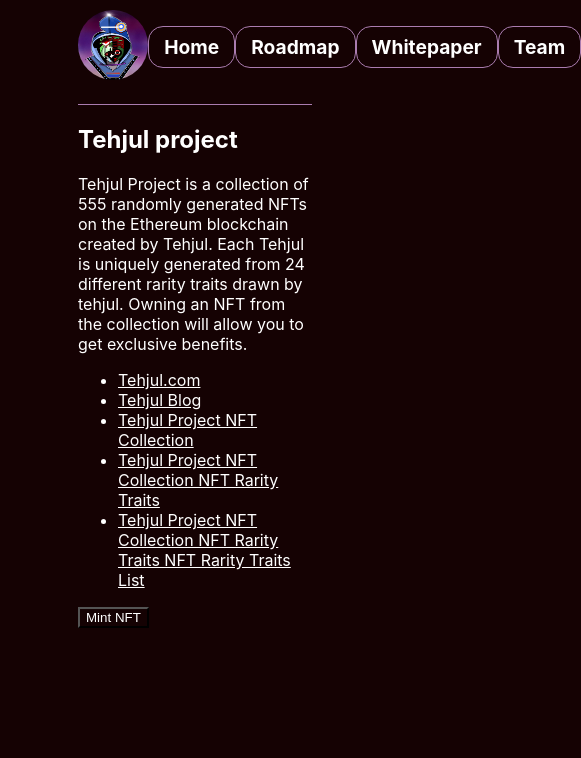
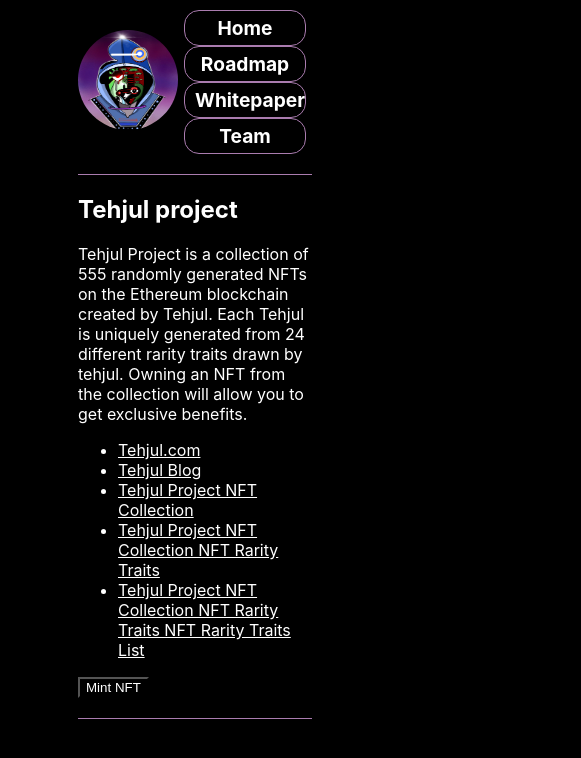
Before and after one commit to tehjul/web3-sample-website, a React (Create React App) app: page / in a window 390 px wide. Shown: the top 758 px of the page, 581 px wide, since content can reach past the window. Built offline with nearby package versions, Linux system fonts and the light colour scheme.

Commit message:
Add responsive style

```diff
--- a/src/components/Body.jsx
+++ b/src/components/Body.jsx
@@ -8,6 +8,7 @@ const Body = () => {
       <Header />
       <div className="delimiter"></div>
       <Main />
+      <div className="delimiter"></div>
     </div>
   );
 };
--- a/src/styles/App.css
+++ b/src/styles/App.css
@@ -1,4 +1,4 @@
 * {
-  background-color: #150203ff;
+  background-color: rgb(0, 0, 0);
   color: white;
 }
--- a/src/styles/Header.css
+++ b/src/styles/Header.css
@@ -1,4 +1,4 @@
-/*
+:root {
   --black: #000000ff;
   --blue-yonder: #4E70B6ff;
   --tyrian-purple: #5F0A33ff;
@@ -8,8 +8,57 @@
   --dark-purple: #320834ff;
   --dark-purple-2: #2D1239ff;
   --bronze: #CB8449ff;
---african-violet: #AA7CAFff; */
+  --african-violet: #AA7CAFff;
+}
 
+@media only screen and (max-width: 850px) {
+  .header {
+    margin-top: 10px;
+    display: flex;
+    flex-direction: row;
+    justify-content: space-between;
+  }
+
+  .header_logo {
+    margin: auto;
+  }
+
+  .header_logo-image {
+    width: 100px;
+    height: 100px;
+    border-radius: 100%;
+    margin: auto;
+  }
+
+  .header_nav {
+    width: 70%;
+    display: flex;
+    flex-direction: column;
+    justify-content: space-around;
+  }
+
+  .header_nav a {
+    width: 100px;
+    text-align: center;
+    text-decoration: none;
+    color: #fff;
+    font-size: 1.2em;
+    font-weight: bold;
+    margin: auto;
+    padding: 5px 10px;
+    border: 1px #AA7CAFff solid;
+    border-radius: 15px;
+    transition: transform 0.5s;
+  }
+
+  .header_nav a:hover {
+    background-color: #AA7CAFff;
+    color: #1a1a1a;
+    transform: scale(1.05);
+  }
+}
+
+@media only screen and (min-width: 850px) {
   .header {
     margin-top: 10px;
     display: flex;
@@ -48,3 +97,4 @@
     color: #1a1a1a;
     transform: scale(1.3);
   }
+}
```
Lines whose indentation alone changed are shown as unchanged.
